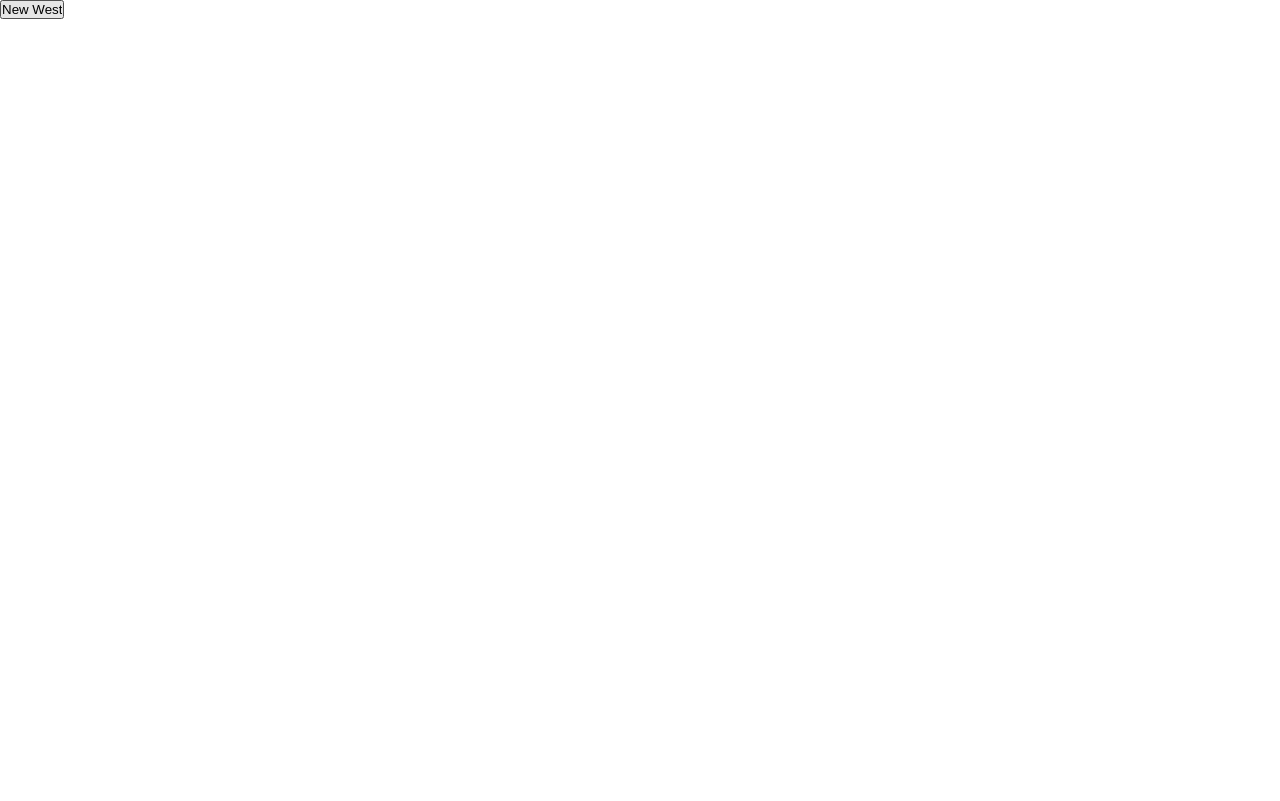
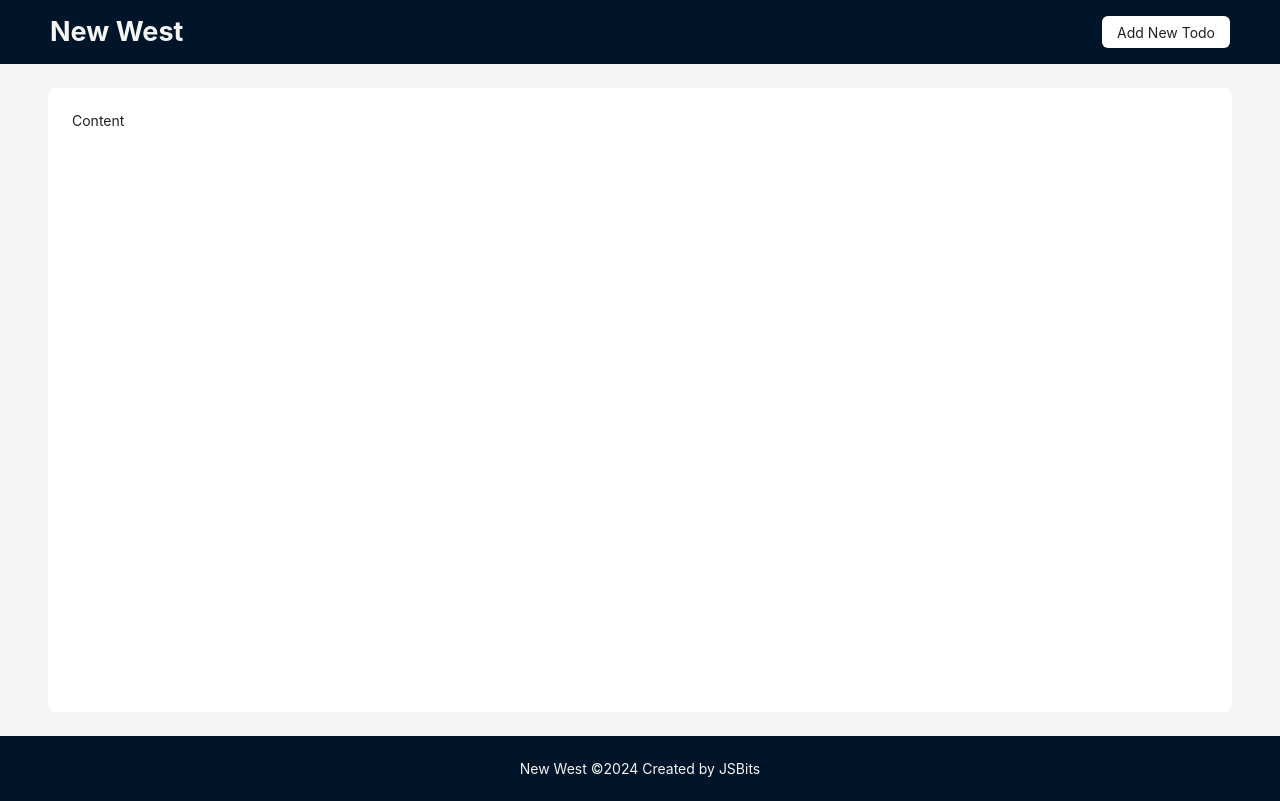
Before and after one commit to JavaScript-Bits/TODOLIST_WITH_POSTGRES_SEQUELIZE_SEQUIZE_ORM, a React (Vite) app in the folder frontend/: page / in a window 1280 px wide. Built offline with nearby package versions, Linux system fonts and the light colour scheme.

Commit message:
add project layout

```diff
--- a/frontend/package.json
+++ b/frontend/package.json
@@ -12,7 +12,7 @@
     "prepare": "husky install"
   },
   "dependencies": {
-    "primereact": "^10.5.3",
+    "antd": "^5.15.4",
     "react": "^18.2.0",
     "react-dom": "^18.2.0"
   },
@@ -26,11 +26,13 @@
     "eslint-plugin-react-refresh": "^0.4.6",
     "husky": "^9.0.11",
     "lint-staged": "^15.2.2",
+    "pre-commit": "^1.2.2",
     "prettier": "^3.2.5",
     "vite": "^5.2.0"
   },
   "lint-staged": {
     "*.{js,jsx}": "eslint --cache --fix",
     "*.{js,css,md}": "prettier --write"
-  }
+  },
+  "pre-commit": "lint-staged"
 }
--- a/frontend/src/App.jsx
+++ b/frontend/src/App.jsx
@@ -1,10 +1,16 @@
-import { Button } from "primereact/button";
+import { Layout } from 'antd';
+
+import { CustomHeader, CustomFooter, MainContent } from './components';
 
 function App() {
   return (
-    <>
-      <Button>New West</Button>
-    </>
+    <Layout style={{
+      minHeight: '100vh'
+    }}>
+      <CustomHeader />
+      <MainContent />
+      <CustomFooter />
+    </Layout>
   );
 }
 
--- /dev/null
+++ b/frontend/src/components/content/index.jsx
@@ -0,0 +1,28 @@
+import { Content } from "antd/es/layout/layout";
+import { theme } from "antd";
+
+const MainContent = () => {
+  const {
+    token: { colorBgContainer, borderRadiusLG },
+  } = theme.useToken();
+  return (
+    <Content
+      style={{
+        padding: '24px 48px',
+      }}
+    >
+      <div
+        style={{
+          background: colorBgContainer,
+          padding: 24,
+          minHeight: `calc(100vh - 176px)`,
+          borderRadius: borderRadiusLG,
+        }}
+      >
+        Content
+      </div>
+    </Content>
+  )
+}
+
+export default MainContent;
--- /dev/null
+++ b/frontend/src/components/footer/index.jsx
@@ -0,0 +1,17 @@
+import { Footer } from "antd/es/layout/layout"
+
+const CustomFooter = () => {
+  return (
+    <Footer
+      style={{
+        textAlign: 'center',
+        background: '#001529',
+        color: '#f5f5f5'
+      }}
+    >
+      New West ©{new Date().getFullYear()} Created by JSBits
+    </Footer>
+  )
+}
+
+export default CustomFooter
--- /dev/null
+++ b/frontend/src/components/header/index.jsx
@@ -0,0 +1,79 @@
+import { useState } from 'react';
+import { Header } from "antd/es/layout/layout";
+import { Button, Modal } from "antd";
+
+const CustomHeader = () => {
+  const [open, setOpen] = useState(false);
+
+  const showModal = () => {
+    setOpen(true)
+  }
+
+  const handleCancel = () => {
+    setOpen(false)
+  }
+  return (
+    <Header
+      style={{
+        display: 'flex',
+        alignItems: 'center',
+        justifyContent: 'space-between',
+        position: 'sticky',
+        top: 0,
+        zIndex: 1,
+        width: '100%'
+      }}
+    >
+      <div className="demo-logo">
+        <h2>New West</h2>
+      </div>
+      <Button
+        style={{
+          border: 'none',
+          outline: 'none',
+        }}
+        onClick={showModal}
+      >
+        Add New Todo
+      </Button>
+      <Modal
+        open={open}
+        centered
+        title="Title"
+        onCancel={handleCancel}
+        footer={[
+          <Button
+            key="back"
+            onClick={handleCancel}
+            style={{
+              backgroundColor: "#cc3406",
+              border: 'none',
+              outline: 'none',
+              color: '#f5f5f5'
+            }}
+          >
+            Cancel
+          </Button>,
+          <Button
+            key="submit"
+            onClick={handleCancel}
+            style={{
+              background: '#001529',
+              border: 'none',
+              outline: 'none',
+              color: '#f5f5f5'
+            }}
+          >
+            Submit
+          </Button>
+        ]}
+      >
+        <p>
+          Add Some Todos
+        </p>
+      </Modal>
+    </Header>
+  )
+}
+
+export default CustomHeader;
--- /dev/null
+++ b/frontend/src/components/index.js
@@ -0,0 +1,5 @@
+import CustomHeader from './header';
+import MainContent from './content';
+import CustomFooter from './footer';
+
+export { CustomHeader, CustomFooter, MainContent };
--- a/frontend/src/index.css
+++ b/frontend/src/index.css
@@ -3,3 +3,8 @@
   margin: 0;
   box-sizing: border-box;
 }
+
+.demo-logo {
+  color: #f5f5f5;
+  font-size: large;
+}
--- a/frontend/src/main.jsx
+++ b/frontend/src/main.jsx
@@ -1,13 +1,10 @@
 import React from 'react';
 import ReactDOM from 'react-dom/client';
-import { PrimeReactProvider } from 'primereact/api';
 import App from './App.jsx';
 import './index.css';
 
 ReactDOM.createRoot(document.getElementById('root')).render(
   <React.StrictMode>
-    <PrimeReactProvider>
-      <App />
-    </PrimeReactProvider>
+    <App />
   </React.StrictMode>,
 );
```
Also changed, not shown: frontend/src/components/addTodo/index.jsx (added, +7 -0 lines), 1 other file (tests, documents, lock files or other folders).
